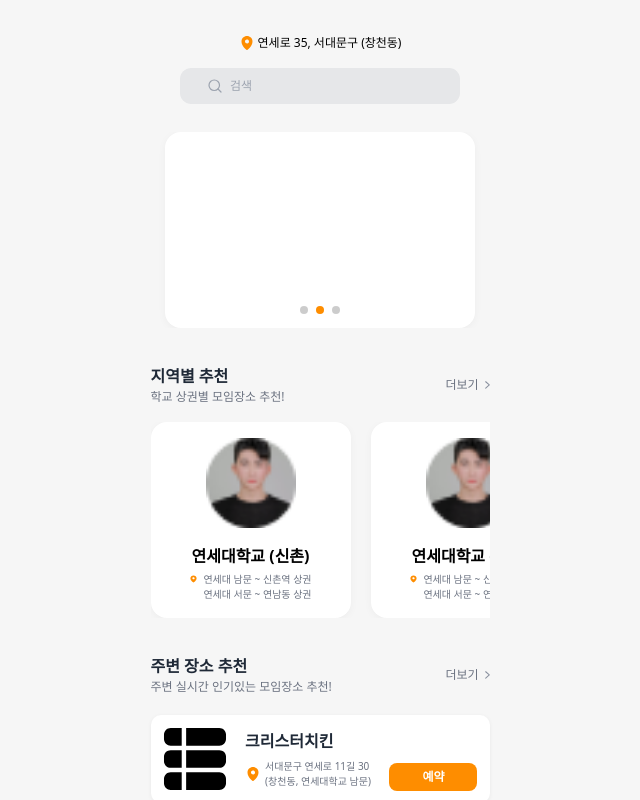
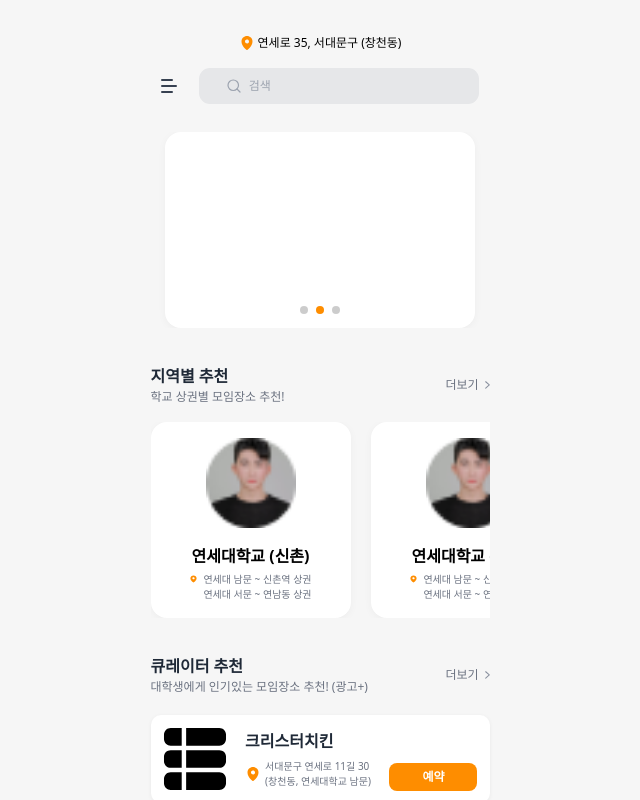
Before and after one commit to dkfriend2023/beabuddy-frontend, a Next.js app: page / in a window 1280 px wide. Shown: the whole page, without its empty margins (320-960 px from the left). Built offline with nearby package versions, Linux system fonts and the light colour scheme.

Commit message:
applied changes in design

```diff
--- a/src/pages/index.tsx
+++ b/src/pages/index.tsx
@@ -1,22 +1,23 @@
 import Link from "next/link";
 import Image from "next/image";
-import { register } from "swiper/element/bundle";
 
 import { Swiper, SwiperSlide } from "swiper/react";
 import { Pagination, Autoplay } from "swiper/modules";
+import { register } from "swiper/element/bundle";
+
+import { CSSProperties } from "react";
 
 import "swiper/css";
 import "swiper/css/pagination";
 
 import chevron_right from "/public/chevron-right.svg";
+import sidemenubars from "/public/side-menubars.svg";
 
 import Header from "../components/Header";
 import AreaCard from "../components/AreaCard";
-import NavBar from "../components/NavBar";
 import SearchBar from "../components/SearchBar";
 import StoreCard from "../components/StoreCard";
 import AdCard from "../components/AdCard";
-import { CSSProperties } from "react";
 
 register();
 
@@ -25,7 +26,8 @@ function Page() {
     <div className="h-screen bg-[#f6f6f6] pt-[18px] overflow-x-hidden overflow-y-scroll flex justify-center">
       <div className="max-w-[375px]">
         <Header />
-        <div className="flex justify-center mb-[28px]">
+        <div className="flex justify-around items-center px-[18px] mb-[28px]">
+          <Image src={sidemenubars} width={16} height={12} alt="icon" />
           <Link href="#">
             <SearchBar />
           </Link>
@@ -38,9 +40,11 @@ function Page() {
             slideToClickedSlide={true}
             centeredSlidesBounds={true}
             spaceBetween={30}
-            style={{
-              "--swiper-pagination-color": "#fe8d00"
-            } as CSSProperties}
+            style={
+              {
+                "--swiper-pagination-color": "#fe8d00",
+              } as CSSProperties
+            }
             pagination={{
               clickable: true,
             }}
@@ -95,10 +99,10 @@ function Page() {
           <div className="flex justify-between items-center px-[18px]">
             <div className="flex flex-col">
               <div className="text-[#1f2937] text-[16px] sm:text-[15px] font-semibold">
-                주변 장소 추천
+                큐레이터 추천
               </div>
               <div className="text-[#6b7280] text-[12px] sm:text-[11px] font-medium">
-                주변 실시간 인기있는 모임장소 추천!
+                대학생에게 인기있는 모임장소 추천! (광고+)
               </div>
             </div>
             <Link href="#">
```
